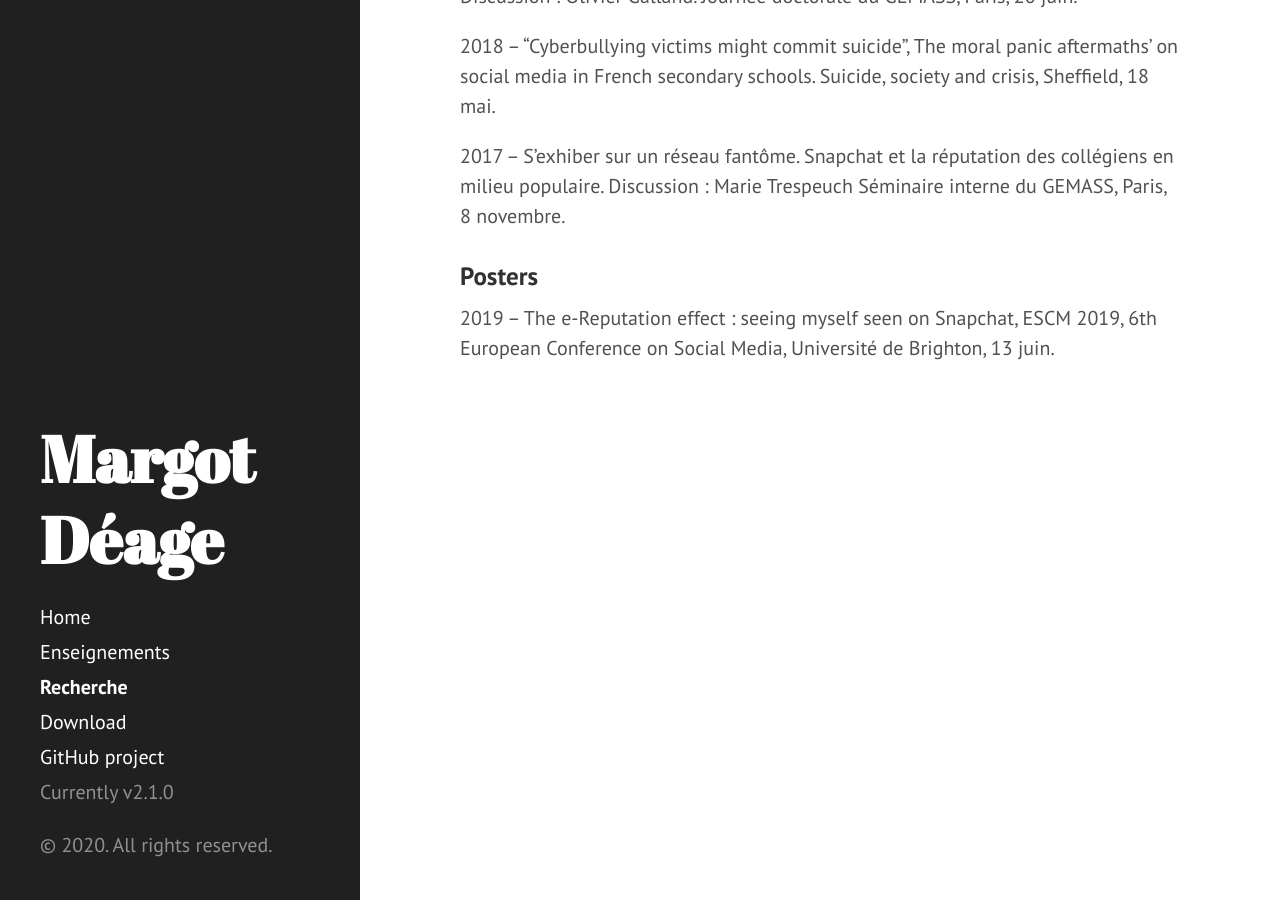
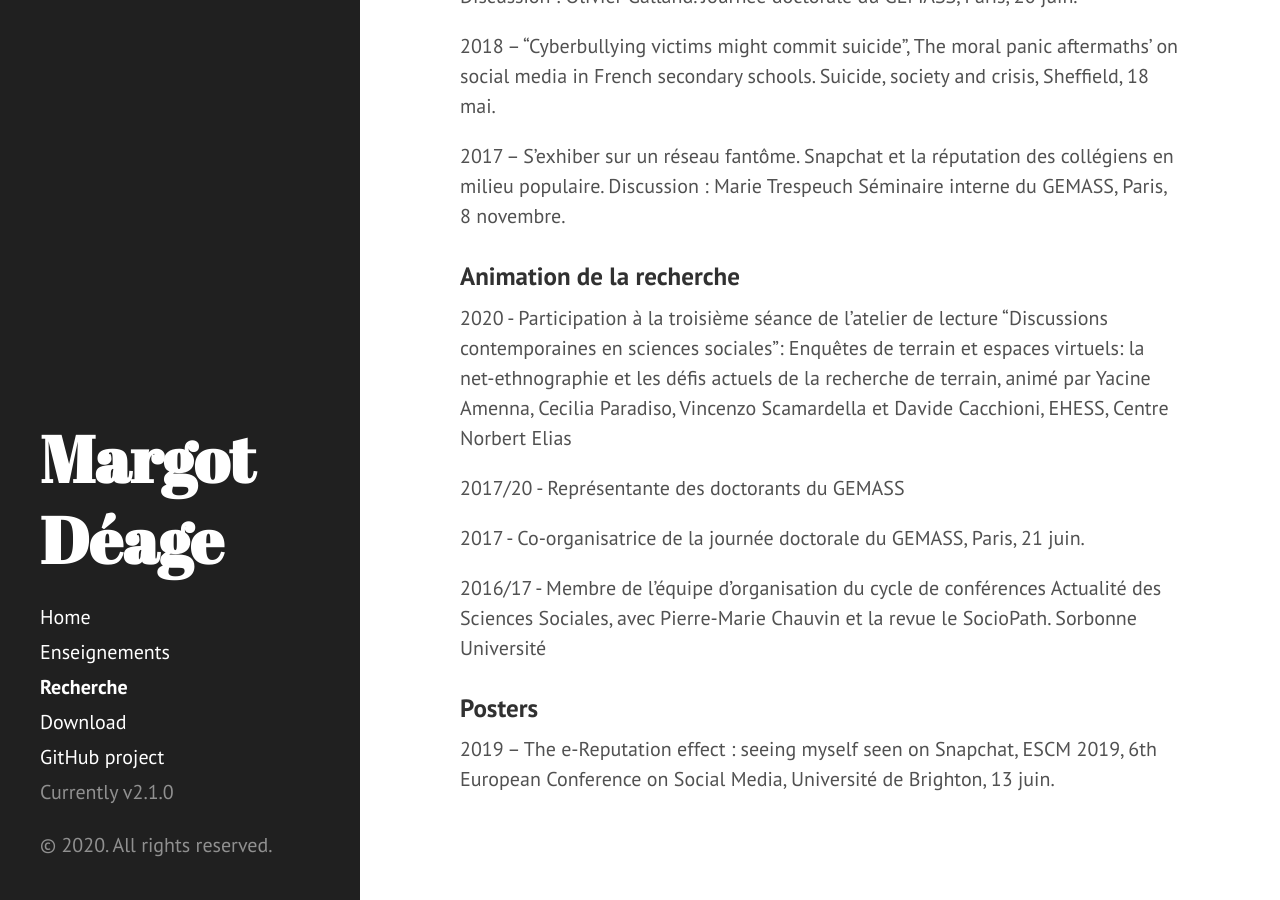
Before and after one commit to margotdeage/margotdeage.github.io, a Jekyll site: the page built from Recherche.md, in a window 1280 px wide and 900 px high, scrolled down 1410 px. Built offline with Jekyll 4.4.1, drawn with Linux system fonts in a browser that asks for light colours; Markdown is read by kramdown in place of the engine named in the settings.

Commit message:
Update Recherche.md

```diff
--- a/Recherche.md
+++ b/Recherche.md
@@ -39,6 +39,16 @@ title: Recherche
 
 2017 – S’exhiber sur un réseau fantôme. Snapchat et la réputation des collégiens en milieu populaire. Discussion : Marie Trespeuch Séminaire interne du GEMASS, Paris, 8 novembre.
 
+### Animation de la recherche
+
+2020 - Participation à la troisième séance de l'atelier de lecture "Discussions contemporaines en sciences sociales": Enquêtes de terrain et espaces virtuels: la net-ethnographie et les défis actuels de la recherche de terrain, animé par Yacine Amenna, Cecilia Paradiso, Vincenzo Scamardella et Davide Cacchioni, EHESS, Centre Norbert Elias
+
+2017/20 - Représentante des doctorants du GEMASS
+
+2017 - Co-organisatrice de la journée doctorale du GEMASS, Paris, 21 juin.
+
+2016/17 - Membre de l’équipe d’organisation du cycle de conférences Actualité des Sciences Sociales, avec Pierre-Marie Chauvin et la revue le SocioPath. Sorbonne Université
+
 ### Posters
 
 2019 – The e-Reputation effect : seeing myself seen on Snapchat, ESCM 2019, 6th European Conference on Social Media, Université de Brighton, 13 juin.
```
